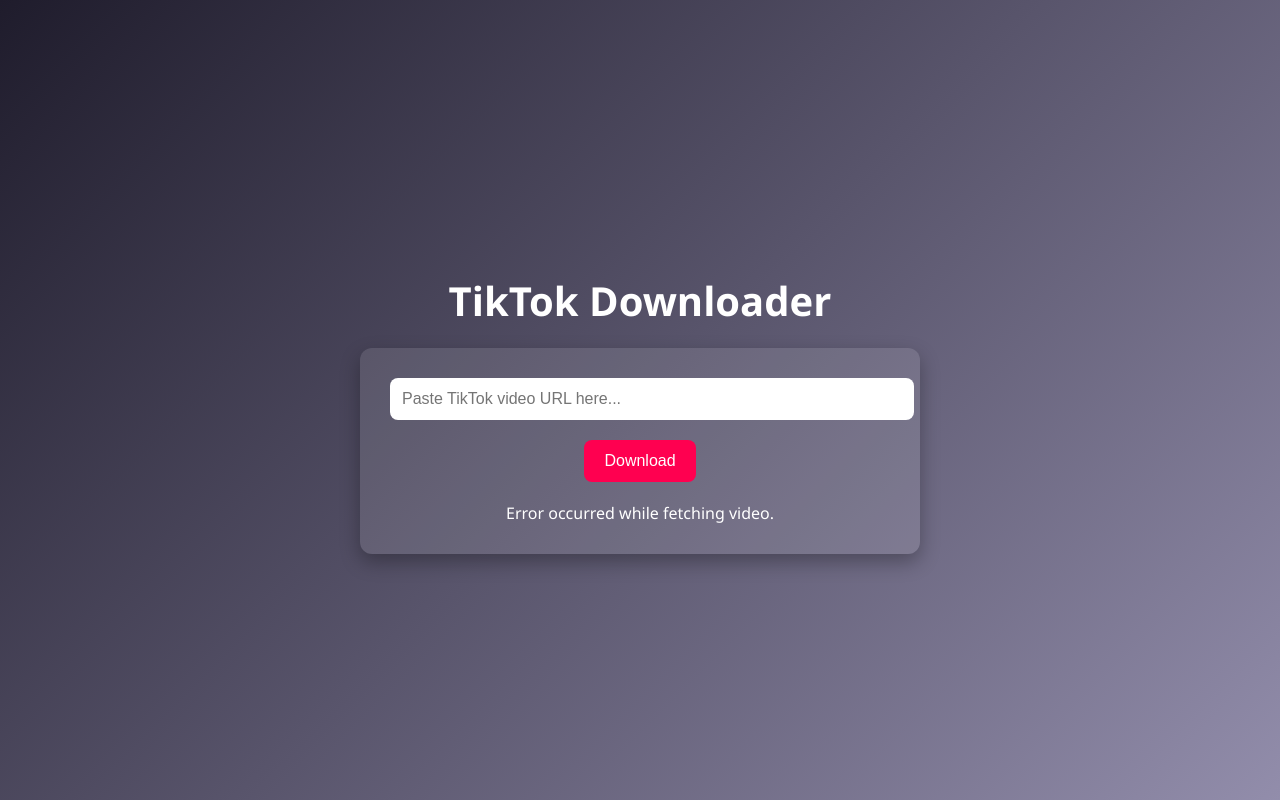
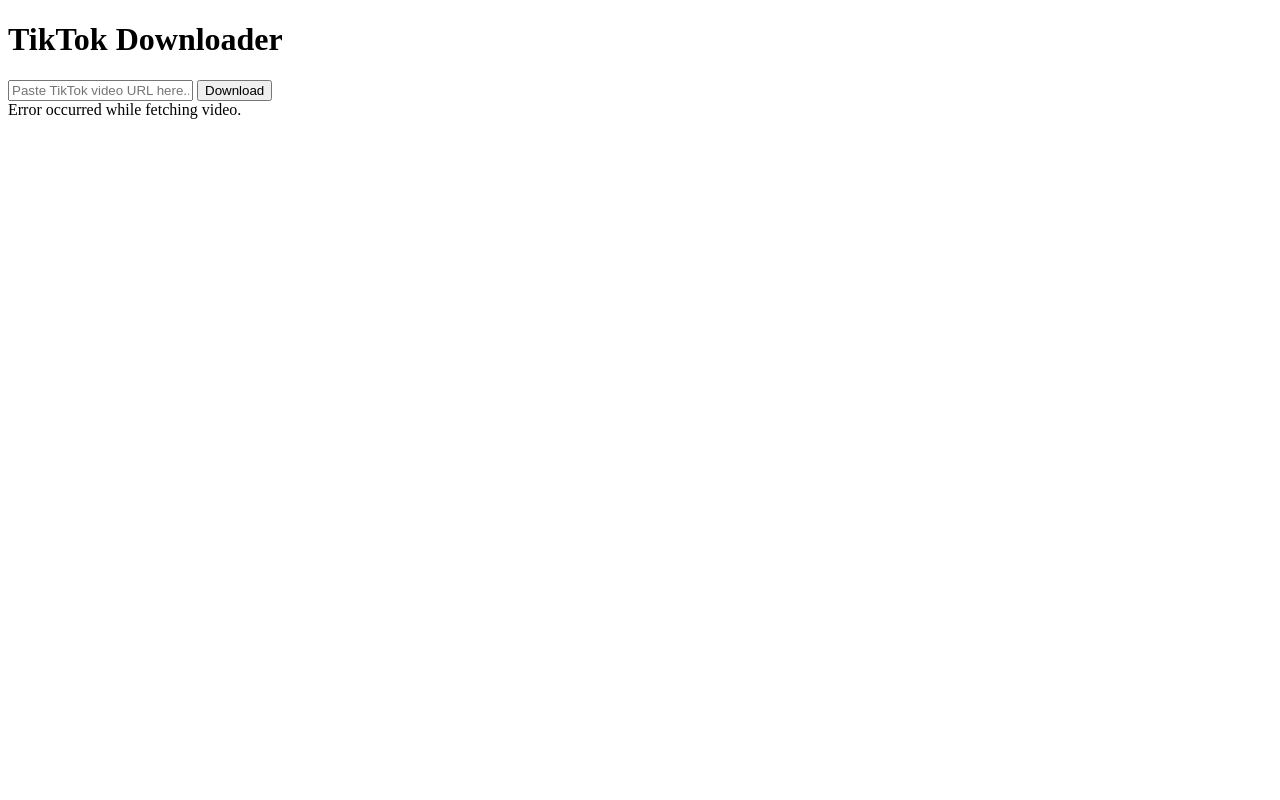
Before and after one commit to Obedweb3/Fuck-you, a plain HTML site: page index.html in a window 1280 px wide. Both pictures are taken after a click on the button "Download". Drawn offline with Linux system fonts and the light colour scheme; no server answers.

Commit message:
Update index.html

```diff
--- a/index.html
+++ b/index.html
@@ -4,68 +4,7 @@
   <meta charset="UTF-8" />
   <meta name="viewport" content="width=device-width, initial-scale=1.0" />
   <title>TikTok Downloader</title>
-  <style>
-    body {
-      background: linear-gradient(135deg, #1f1c2c, #928dab);
-      font-family: 'Segoe UI', sans-serif;
-      color: #fff;
-      display: flex;
-      flex-direction: column;
-      align-items: center;
-      justify-content: center;
-      height: 100vh;
-      margin: 0;
-    }
-
-    h1 {
-      font-size: 2.5rem;
-      margin-bottom: 20px;
-    }
-
-    .container {
-      background-color: rgba(255, 255, 255, 0.1);
-      padding: 30px;
-      border-radius: 12px;
-      box-shadow: 0 8px 20px rgba(0, 0, 0, 0.3);
-      width: 90%;
-      max-width: 500px;
-      text-align: center;
-    }
-
-    input[type="text"] {
-      width: 100%;
-      padding: 12px;
-      border: none;
-      border-radius: 8px;
-      margin-bottom: 20px;
-      font-size: 1rem;
-    }
-
-    button {
-      background-color: #ff0050;
-      color: white;
-      border: none;
-      padding: 12px 20px;
-      border-radius: 8px;
-      font-size: 1rem;
-      cursor: pointer;
-      transition: background-color 0.3s ease;
-    }
-
-    button:hover {
-      background-color: #e60045;
-    }
-
-    .result {
-      margin-top: 20px;
-    }
-
-    .result a {
-      color: #00ffcc;
-      text-decoration: none;
-      font-weight: bold;
-    }
-  </style>
+  <!-- Styles remain unchanged -->
 </head>
 <body>
   <h1>TikTok Downloader</h1>
@@ -82,11 +21,18 @@
       resultDiv.innerHTML = 'Fetching download link...';
 
       try {
-        const response = await fetch(`https://apis.davidcyriltech.my.id/download/tiktokv4?url=${encodeURIComponent(url)}`);
+        const response = await fetch('https://tikmate.app/api/lookup', {
+          method: 'POST',
+          headers: {
+            'Content-Type': 'application/json',
+          },
+          body: JSON.stringify({ url }),
+        });
+
         const data = await response.json();
 
         if (data && data.video) {
-          resultDiv.innerHTML = `<a href="${data.video}" target="_blank">Click here to download video</a>`;
+          resultDiv.innerHTML = `<a href="${data.video}" target="_blank" download="tiktok_video.mp4">Click here to download video</a>`;
         } else {
           resultDiv.innerHTML = 'Failed to retrieve video. Please check the URL.';
         }
```
